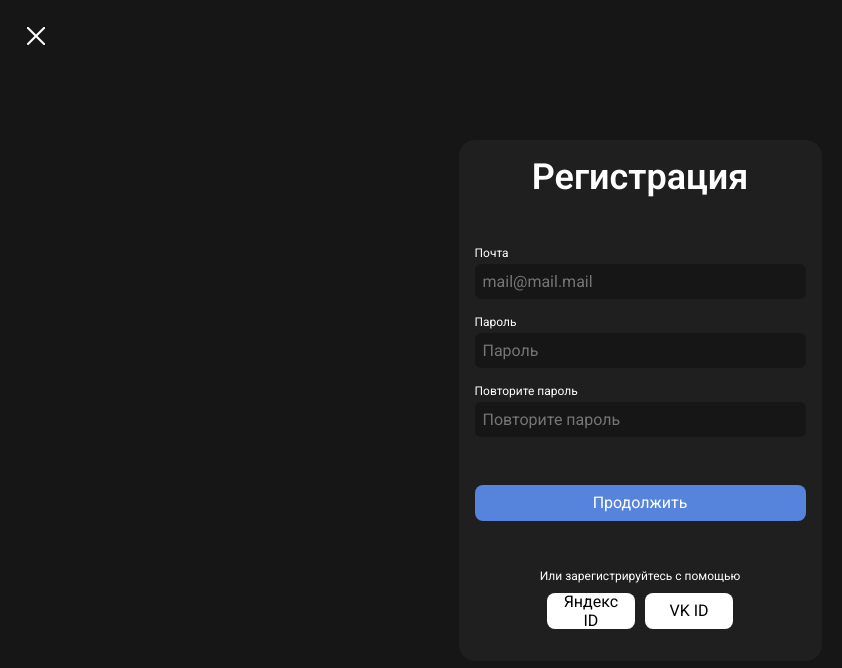
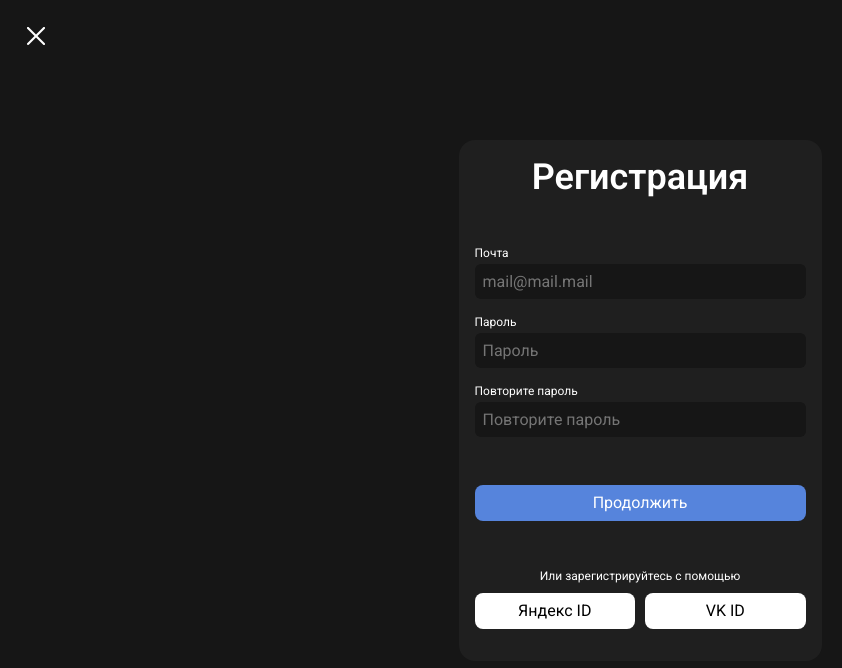
Before and after one commit to xddprog/fast_taski, a React (Vite) app in the folder frontend/: page /register in a window 1280 px wide. Shown: the top 668 px of the page, without its empty margins (0-842 px from the left). Built offline with nearby package versions, Linux system fonts and the light colour scheme.

Commit message:
fix: flex

```diff
--- a/frontend/src/App.tsx
+++ b/frontend/src/App.tsx
@@ -11,7 +11,7 @@ import AuthCallback from "./pages/AuthCallback/AuthCallback";
 const App: React.FC = () => {
   const location = useLocation(); // Получаем текущий маршрут
   const hideHeaderFooter =
-    location.pathname === "/login" || location.pathname === "/register";
+    location.pathname === "/login" || location.pathname === "/register" || location.pathname === "/auth/callback";
   return (
     <>
       {!hideHeaderFooter && <Header />}
--- a/frontend/src/components/LoginForm/LoginForm.tsx
+++ b/frontend/src/components/LoginForm/LoginForm.tsx
@@ -69,13 +69,12 @@ const LoginForm: React.FC<FormProps> = ({
       ) : (
         <button type="submit">Продолжить</button>
       )}
-      <div style={{ display: "flex", flexDirection: "column", alignItems: "center" }}>
+      <div style={{ display: "flex", flexDirection: "column" }}>
         <p
           style={{
             color: "#fff",
             fontSize: 12,
             marginBottom: 10,
-            width: "100%",
             textAlign: "center",
           }}
         >
```
